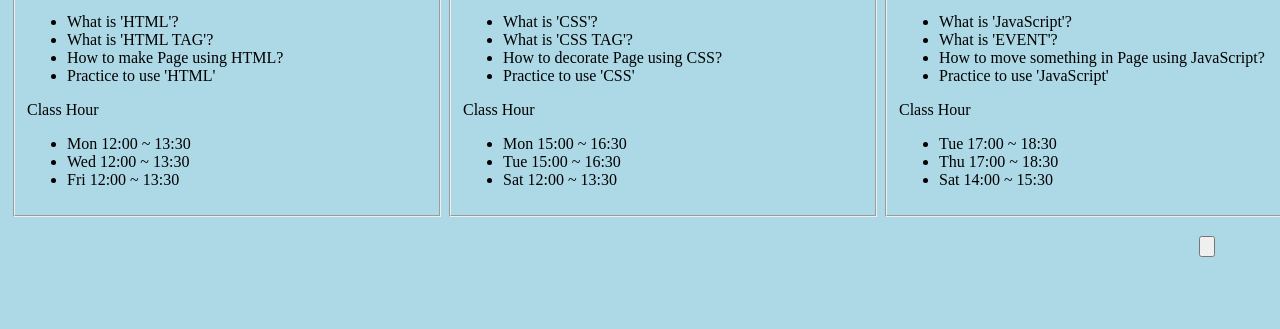
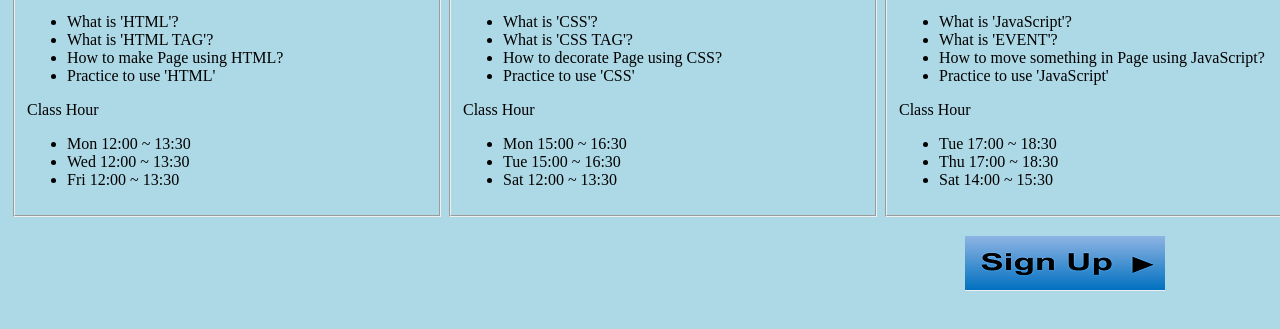
Before and after one commit to slee233/Project1_HCI, a plain HTML site: page index.html in a window 1280 px wide. Shown: the part 385-714 px from the top of the page. Drawn offline with Linux system fonts and the light colour scheme.

Commit message:
Update stylesheet.css

```diff
--- a/stylesheet.css
+++ b/stylesheet.css
@@ -1,5 +1,16 @@
 @charset "UTF-8";
 @media screen and (min-width: 200px){
+	.submit{
+		background-image: url('image/signup2.png');
+		width: 200px;
+		height: 55px;
+		background-position:  0px 0px;
+		background-repeat: no-repeat;
+		border: 0px;
+		cursor:pointer;
+		outline: 0;
+		margin-right: 50px;
+	}
 	legend{
 		font-size: 20px;
 	}
@@ -42,7 +53,7 @@
 	}
 	div.container {
 		margin: 0 auto 0;
-		width: 600px;s
+		width: 600px;
 	}
 	.image{
 		vertical-align:middle;
```
